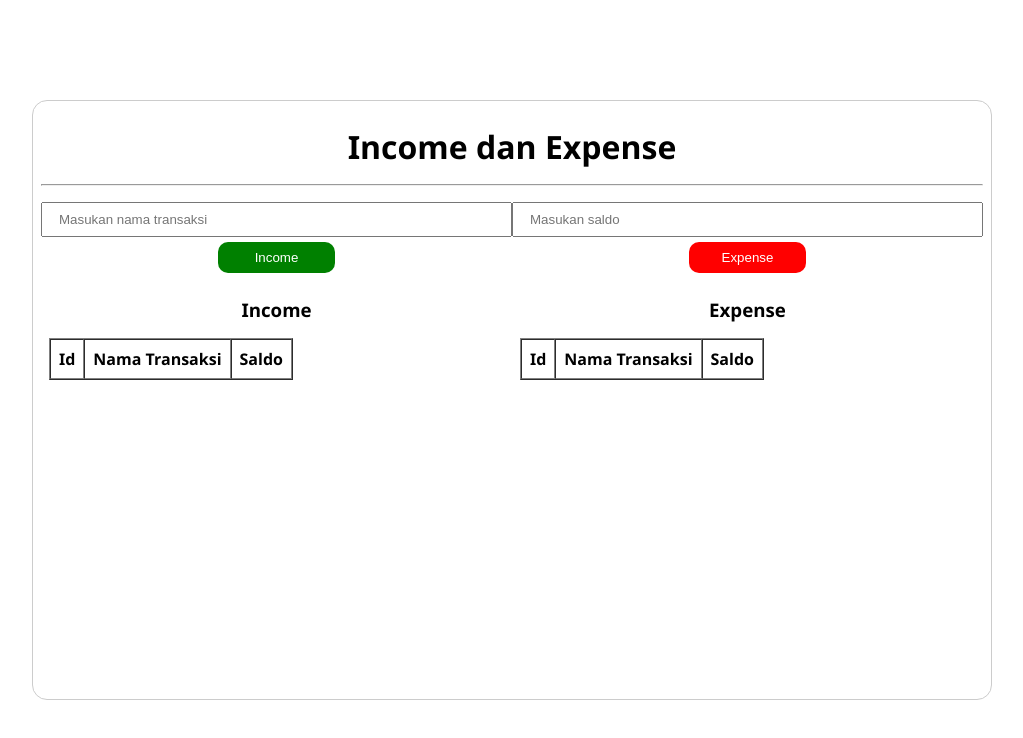
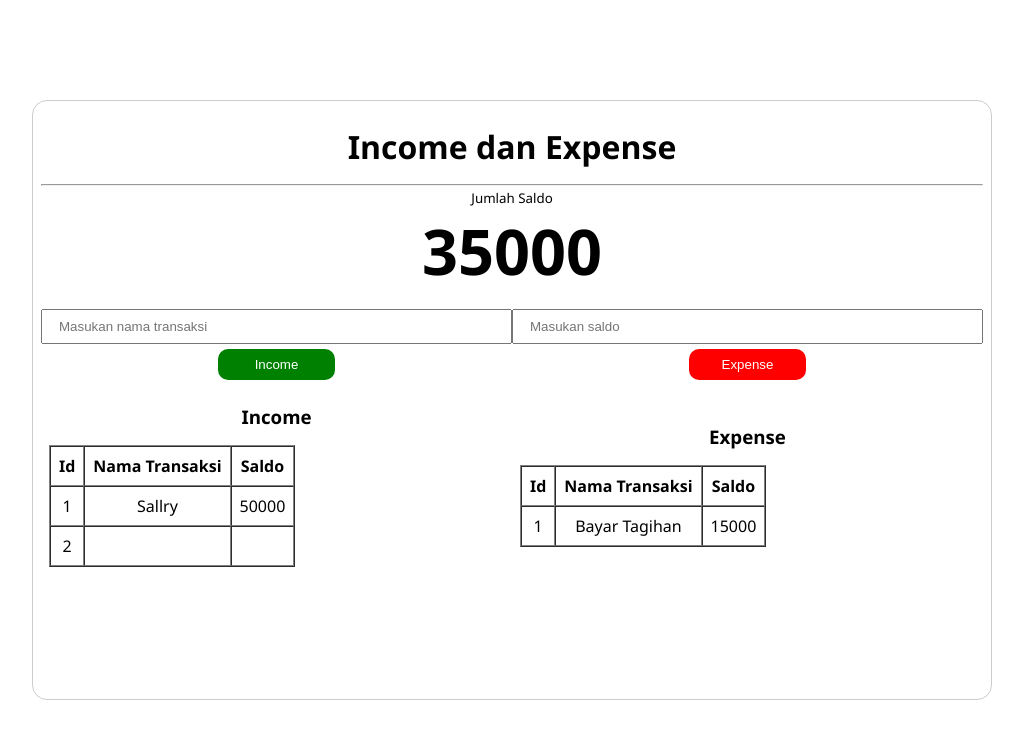
Before and after one commit to NaufalArkaan/Js-Enthusiast, a plain HTML site: page incomeexpense/index.html in a window 1280 px wide. Both pictures are taken after a click on the button "Income". Shown: the whole page, without its empty margins (128-1151 px from the left). Drawn offline with Linux system fonts and the light colour scheme.

Commit message:
income expense web part V

```diff
--- a/incomeexpense/css/style.css
+++ b/incomeexpense/css/style.css
@@ -113,3 +113,10 @@ body {
 th,td{
     padding: 8px;
 }
+.saldo-box{
+    width: 100%;
+    text-align: center;
+}
+.saldo-box h1{
+    font-size: 63px;
+}
--- a/incomeexpense/index.html
+++ b/incomeexpense/index.html
@@ -13,13 +13,19 @@
                 <h1>Income dan Expense</h1>
             </div>
             <hr>
+            <div class="saldo-box">
+                <div class="saldo-text">
+                    <small>Jumlah Saldo</small>
+                </div>
+                <h1 id="saldo-value">Rp. 0</h1>
+            </div>
             <div class="form-box">
                 <div class="form-box-item">
                     <div class="form-item">
-                        <input type="text" placeholder="Masukan nama transaksi">
+                        <input type="text" id="nama" placeholder="Masukan nama transaksi">
                     </div>
                     <div class="form-item">
-                        <input type="text" placeholder="Masukan saldo">
+                        <input type="text" id="saldo" placeholder="Masukan saldo">
                     </div>
                 </div>
                 <div class="form-box-button">
--- a/incomeexpense/js/script.js
+++ b/incomeexpense/js/script.js
@@ -1,16 +1,104 @@
 let BtnIncome = document.getElementById('btnIncome');
 let BtnExpense = document.getElementById('btnExpense');
 
-let tBodyInc = document.getElementById('tBody-inc');
-let tBodyExp = document.getElementById('tBody-exp');
+let transactions = {
+    income : [
+        {
+            id:1,
+            transaksi:"Sallry",
+            saldo:50000
+        }
+    ],
+    expense : [
+        {
+            id:1,
+            transaksi:"Bayar Tagihan",
+            saldo:15000
+        }
+    ]
+}
 
 function incomeHandler(){
-    console.log("inc")
+    let namaValue = document.getElementById('nama').value;
+    let saldoValue = document.getElementById('saldo').value;
+    let id;
+    if(transactions.income.length === 0){
+        id = 1;
+    }else{
+        id = transactions.income[transactions.income.length - 1].id + 1;
+    }
+    let tempObj = {
+        id,
+        transaksi : namaValue,
+        saldo : saldoValue
+    }
+    transactions.income.push(tempObj);
+    getTransactions();
+    saldoCount();
+    alert(`"${namaValue}" telah ditambahkan!`)
 }
 
 function expenseHandler(){
-    console.log("exp")
+    let namaValue = document.getElementById('nama').value;
+    let saldoValue = document.getElementById('saldo').value;
+    let id;
+    if(transactions.expense.length === 0){
+        id = 1;
+    }else{
+        id = transactions.expense[transactions.expense.length - 1].id + 1;
+    }
+    let tempObj = {
+        id,
+        transaksi : namaValue,
+        saldo : saldoValue
+    }
+    transactions.expense.push(tempObj);
+    getTransactions();
+    saldoCount();
+    alert(`"${namaValue}" telah ditambahkan!`)
+}
+
+function getTransactions(){
+    let tBodyInc = document.getElementById('tBody-inc');
+    let tBodyExp = document.getElementById('tBody-exp');
+    tBodyInc.innerHTML = '';
+    tBodyExp.innerHTML = '';
+
+    transactions.income.forEach(inc =>{
+        tBodyInc.innerHTML += `<tr>
+            <td>${inc.id}</td>
+            <td>${inc.transaksi}</td>
+            <td>${inc.saldo}</td>
+        </tr>`
+    })
+    transactions.expense.forEach(exp =>{
+        tBodyExp.innerHTML += `<tr>
+            <td>${exp.id}</td>
+            <td>${exp.transaksi}</td>
+            <td>${exp.saldo}</td>
+        </tr>`
+    })
+}
+
+function saldoCount(){
+    let saldoIncome = 0;
+    let saldoExpense = 0;
+
+    transactions.income.forEach(inc => {
+        saldoIncome += +inc.saldo
+    })
+    transactions.expense.forEach(exp => {
+        saldoExpense+= +exp.saldo
+    })
+
+    let selisih = saldoIncome - saldoExpense;
+
+    let saldoValue = document.getElementById('saldo-value')
+    saldoValue.innerHTML = selisih;
+    // console.log(selisih);
 }
 
 BtnIncome.addEventListener('click', incomeHandler)
 BtnExpense.addEventListener('click', expenseHandler)
+getTransactions();
+saldoCount();
```
